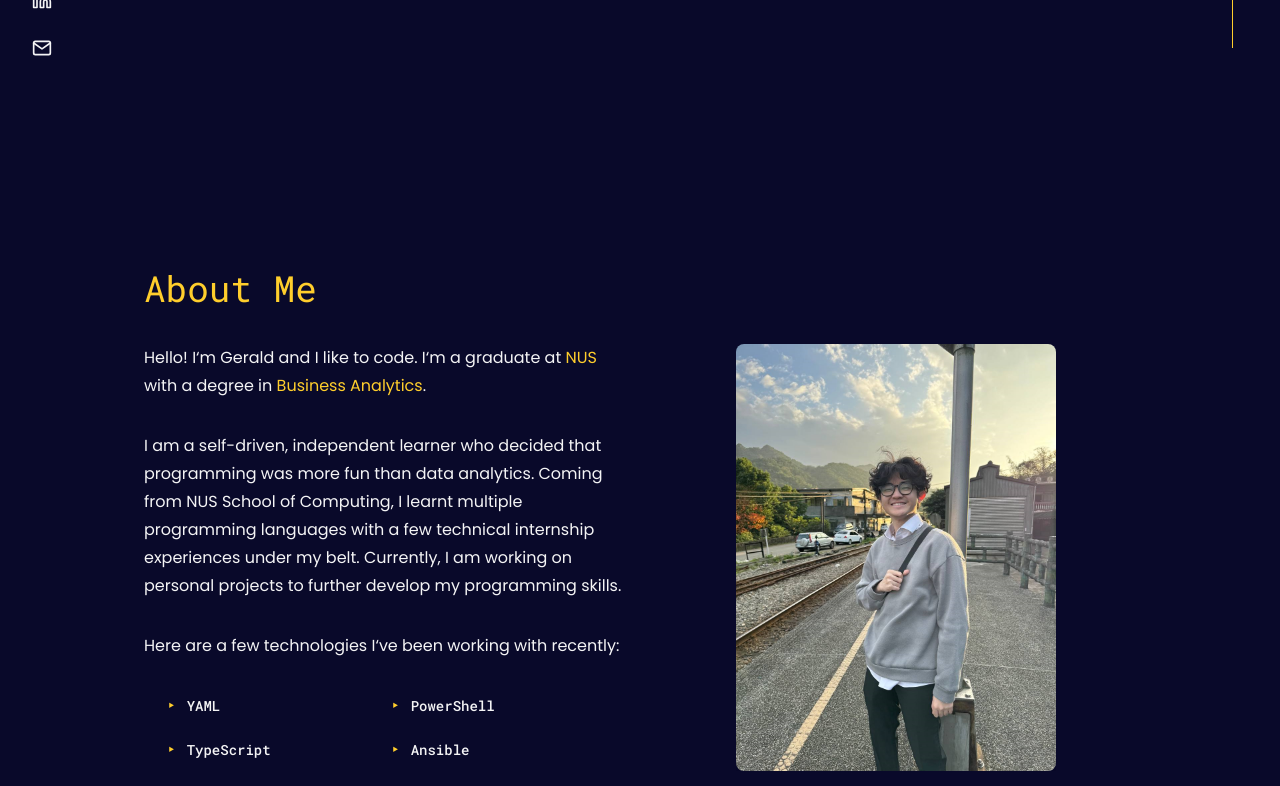
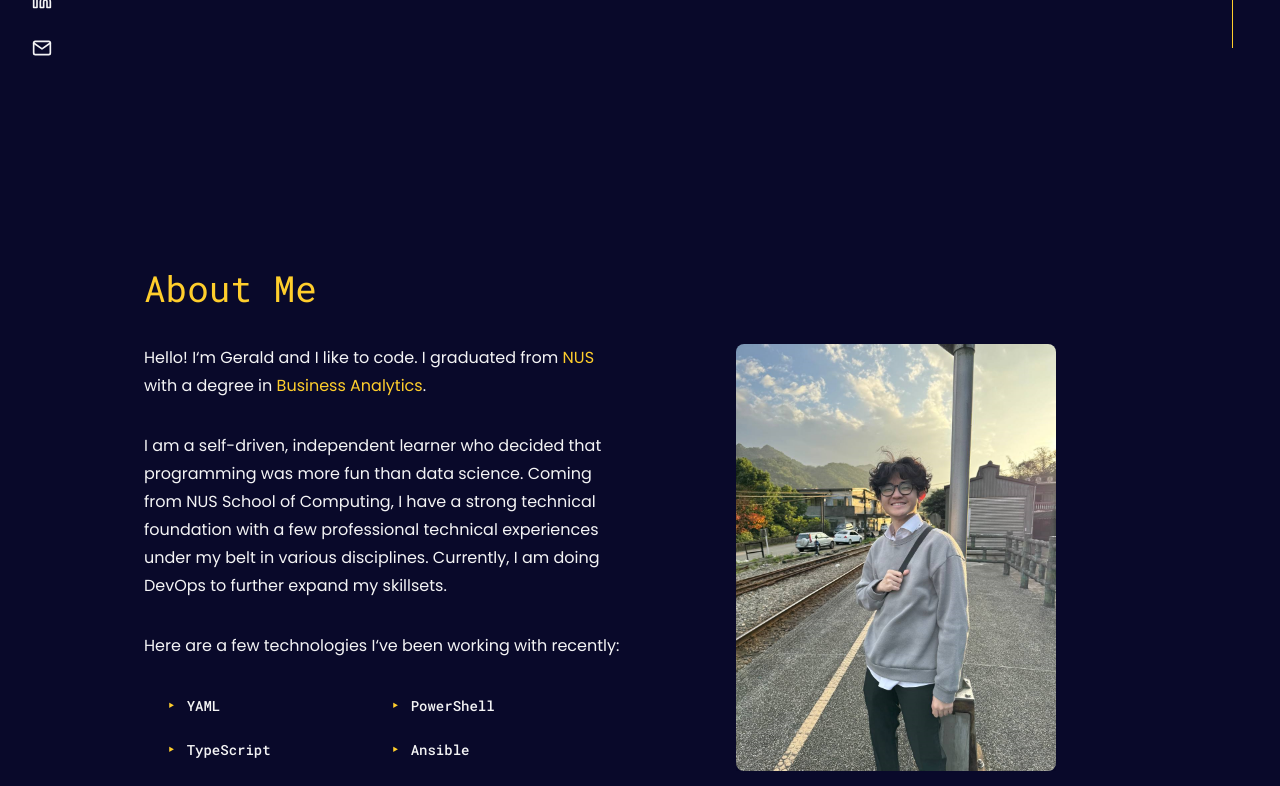
Before and after one commit to gucci3682/v1, a Next.js app: page / in a window 1280 px wide. Shown: the part 614-1400 px from the top of the page. Built offline with nearby package versions, Linux system fonts and the light colour scheme.

Commit message:
feat: update personal bio

```diff
--- a/modules/About.tsx
+++ b/modules/About.tsx
@@ -46,8 +46,7 @@ const About = () => {
         <div className="grid-col-1 grid grid-rows-1 gap-8 lg:grid-cols-2">
           <div className="space-y-8">
             <p className="mb-3 text-sm leading-6 text-white-dark sm:text-base sm:leading-7">
-              Hello! I&lsquo;m Gerald and I like to code. I&lsquo;m a graduate
-              at{" "}
+              Hello! I&lsquo;m Gerald and I like to code. I graduated from{" "}
               <a
                 href="https://www.nus.edu.sg/"
                 rel="noopener noreferrer"
@@ -69,11 +68,11 @@ const About = () => {
             </p>
             <p className="mb-3 text-sm leading-6 text-white-dark sm:text-base sm:leading-7">
               I am a self-driven, independent learner who decided that
-              programming was more fun than data analytics. Coming from NUS
-              School of Computing, I learnt multiple programming languages with
-              a few technical internship experiences under my belt. Currently, I
-              am working on personal projects to further develop my programming
-              skills.
+              programming was more fun than data science. Coming from NUS School
+              of Computing, I have a strong technical foundation with a few
+              professional technical experiences under my belt in various
+              disciplines. Currently, I am doing DevOps to further expand my
+              skillsets.
             </p>
             <p className="mb-3 text-sm leading-6 text-white-dark sm:text-base sm:leading-7">
               Here are a few technologies I&lsquo;ve been working with recently:
--- a/modules/HeroSection.tsx
+++ b/modules/HeroSection.tsx
@@ -58,7 +58,7 @@ const HeroSection = () => {
             >
               NUS
             </a>{" "}
-            who aspires to be a software engineer.
+            who does software engineering.
           </p>
 
           <a
--- a/pages/_document.tsx
+++ b/pages/_document.tsx
@@ -7,7 +7,7 @@ class MyDocument extends Document {
           <meta name="author" content="Ng Gerald" />
           <meta
             name="description"
-            content="Ng Gerald is an aspiring software engineer."
+            content="Ng Gerald is a software engineer."
           />
           <meta name="image" content="/preview.png" />
           <meta
@@ -17,7 +17,7 @@ class MyDocument extends Document {
           <meta property="og:title" content="Ng Gerald Portfolio" />
           <meta
             property="og:description"
-            content="Ng Gerald is an aspiring software engineer."
+            content="Ng Gerald is a software engineer."
           />
           <meta property="og:image" content="/preview.png" />
           <meta property="og:type" content="website" data-react-helmet="true" />
@@ -25,7 +25,7 @@ class MyDocument extends Document {
           <meta name="twitter:title" content="Ng Gerald" />
           <meta
             name="twitter:description"
-            content="Ng Gerald is an aspiring software engineer."
+            content="Ng Gerald is a software engineer."
           />
           <meta name="twitter:image" content="/preview.png" />
 
```
